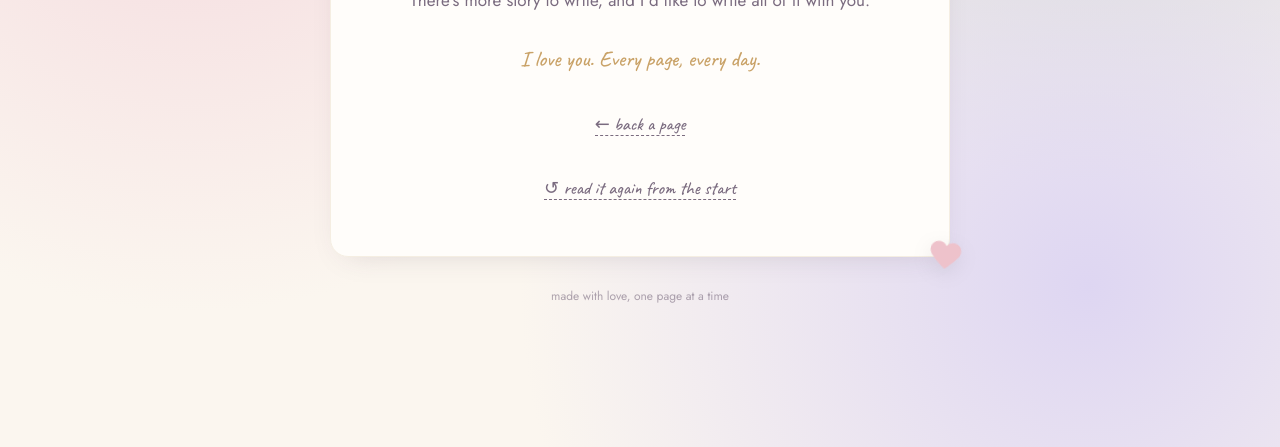
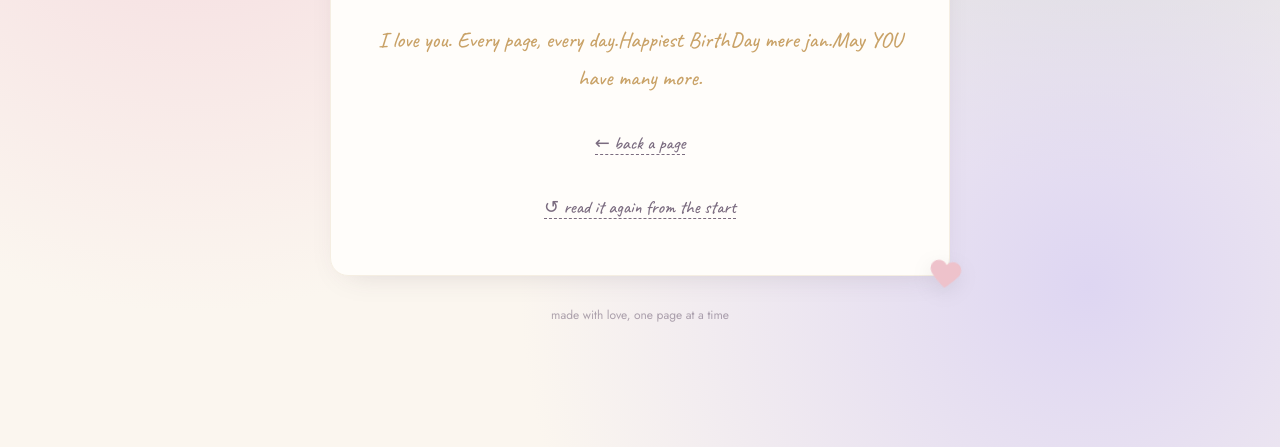
Before and after one commit to umairarif817-create/Wishy, a plain HTML site: page finale.html in a window 1280 px wide. Shown: the part 353-800 px from the top of the page. Drawn offline with nearby package versions, Linux system fonts and the light colour scheme.

Commit message:
Update finale.html

```diff
--- a/finale.html
+++ b/finale.html
@@ -23,7 +23,7 @@
       it with you.
     </p>
     <p style="font-family:var(--font-hand); font-size:22px; color:var(--gold); margin-top:24px;">
-      I love you. Every page, every day.
+      I love you. Every page, every day.Happiest BirthDay mere jan.May YOU have many more.
     </p>
 
     <a class="text-link" href="chapter18.html">← back a page</a>
```
